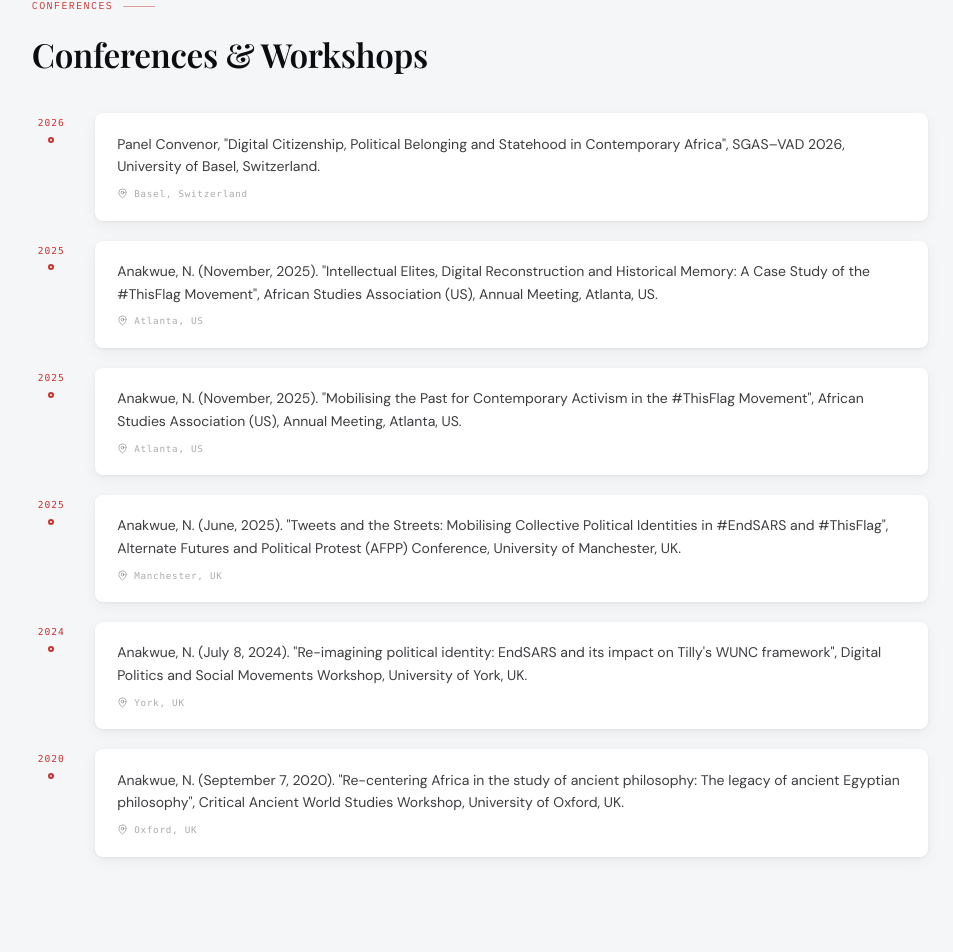
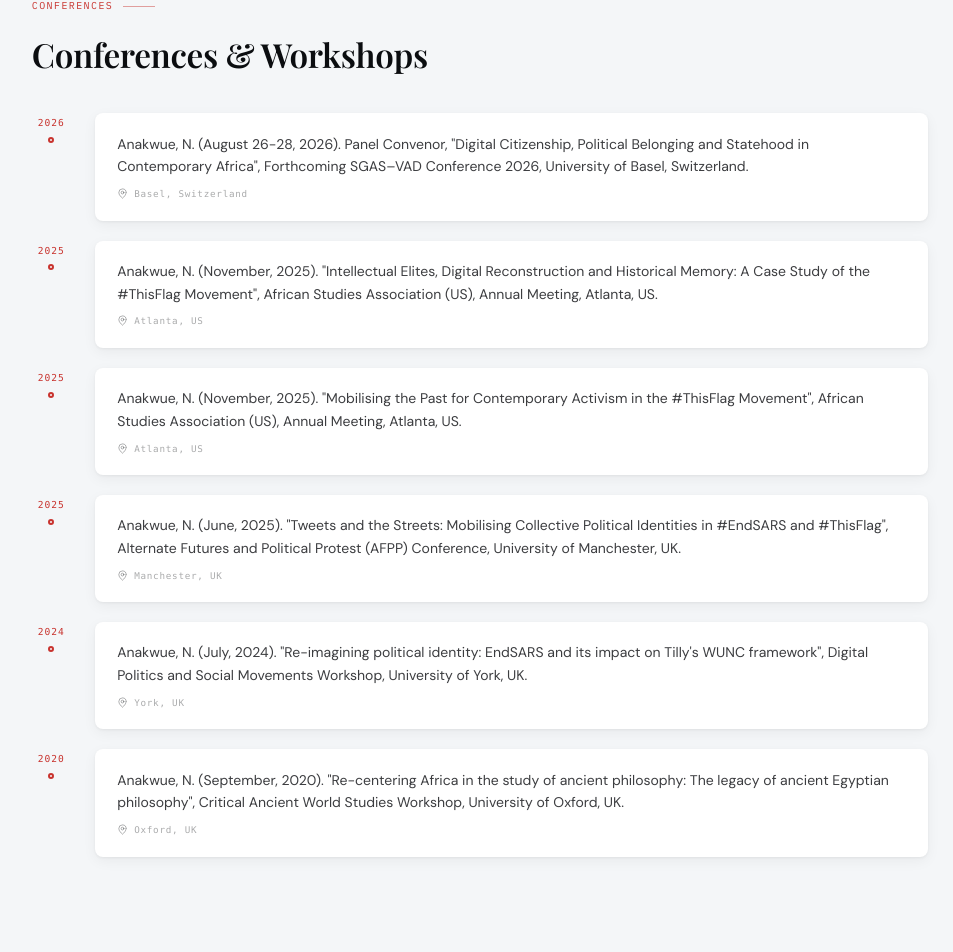
Before and after one commit to Nickybert/nickybert.github.io, a React (Vite) app: page / in a window 1280 px wide. Shown: the part 3659-4611 px from the top of the page, without its empty margins (45-998 px from the left). Built offline with nearby package versions, Linux system fonts and the light colour scheme; a web font is replaced by a local one.

Commit message:
Update SGAS-VAD conference with some details. Should look better

```diff
--- a/src/sections/Conferences.tsx
+++ b/src/sections/Conferences.tsx
@@ -2,7 +2,7 @@ import { MapPin } from 'lucide-react';
 
 const conferences = [
   {
-    citation: 'Panel Convenor, "Digital Citizenship, Political Belonging and Statehood in Contemporary Africa", SGAS–VAD 2026, University of Basel, Switzerland.',
+    citation: 'Anakwue, N. (August 26-28, 2026). Panel Convenor, "Digital Citizenship, Political Belonging and Statehood in Contemporary Africa", Forthcoming SGAS–VAD Conference 2026, University of Basel, Switzerland.',
     year: '2026',
     location: 'Basel, Switzerland',
   },
@@ -22,12 +22,12 @@ const conferences = [
     location: 'Manchester, UK',
   },
   {
-    citation: 'Anakwue, N. (July 8, 2024). "Re-imagining political identity: EndSARS and its impact on Tilly\'s WUNC framework", Digital Politics and Social Movements Workshop, University of York, UK.',
+    citation: 'Anakwue, N. (July, 2024). "Re-imagining political identity: EndSARS and its impact on Tilly\'s WUNC framework", Digital Politics and Social Movements Workshop, University of York, UK.',
     year: '2024',
     location: 'York, UK',
   },
   {
-    citation: 'Anakwue, N. (September 7, 2020). "Re-centering Africa in the study of ancient philosophy: The legacy of ancient Egyptian philosophy", Critical Ancient World Studies Workshop, University of Oxford, UK.',
+    citation: 'Anakwue, N. (September, 2020). "Re-centering Africa in the study of ancient philosophy: The legacy of ancient Egyptian philosophy", Critical Ancient World Studies Workshop, University of Oxford, UK.',
     year: '2020',
     location: 'Oxford, UK',
   },
```
